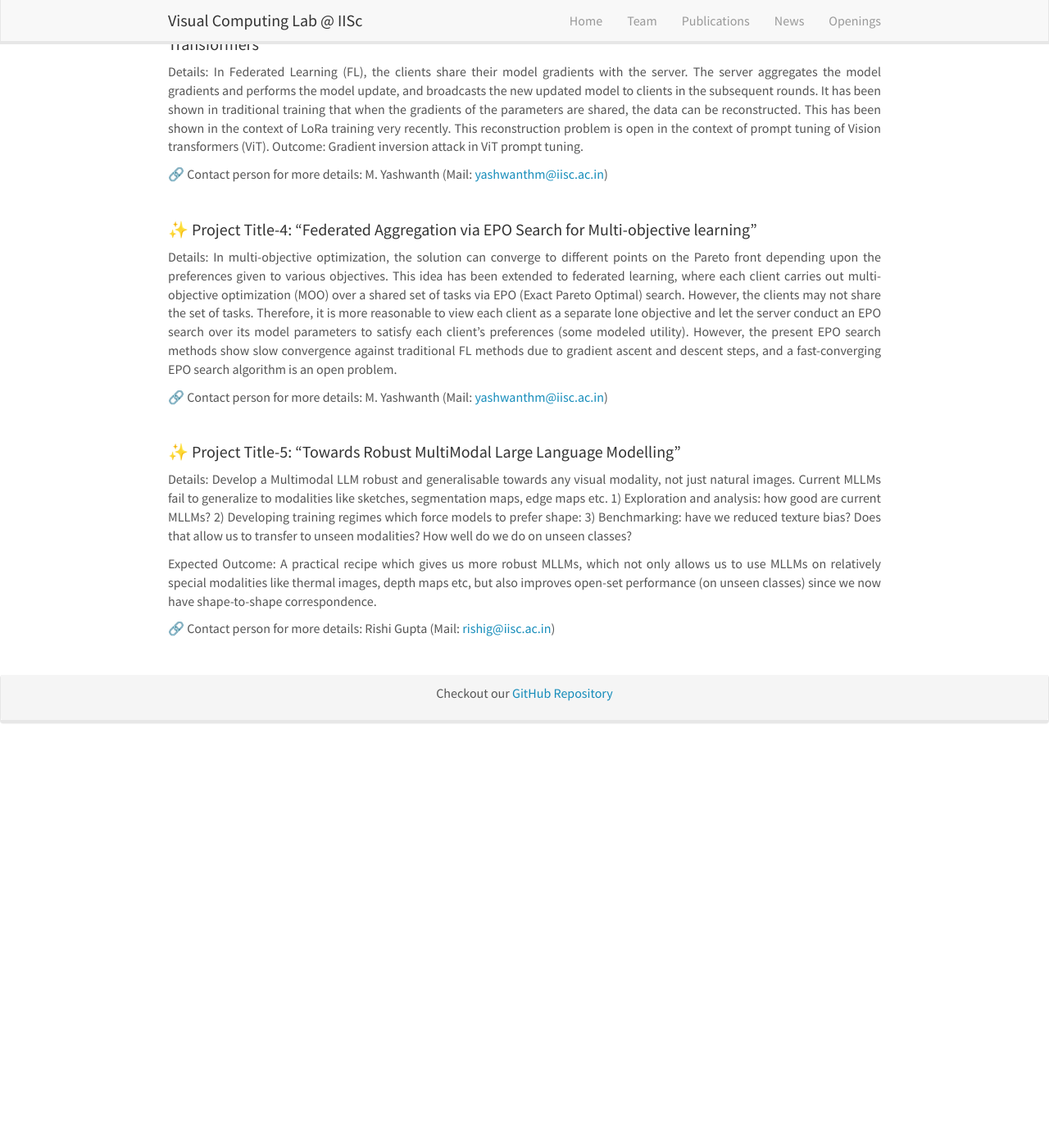
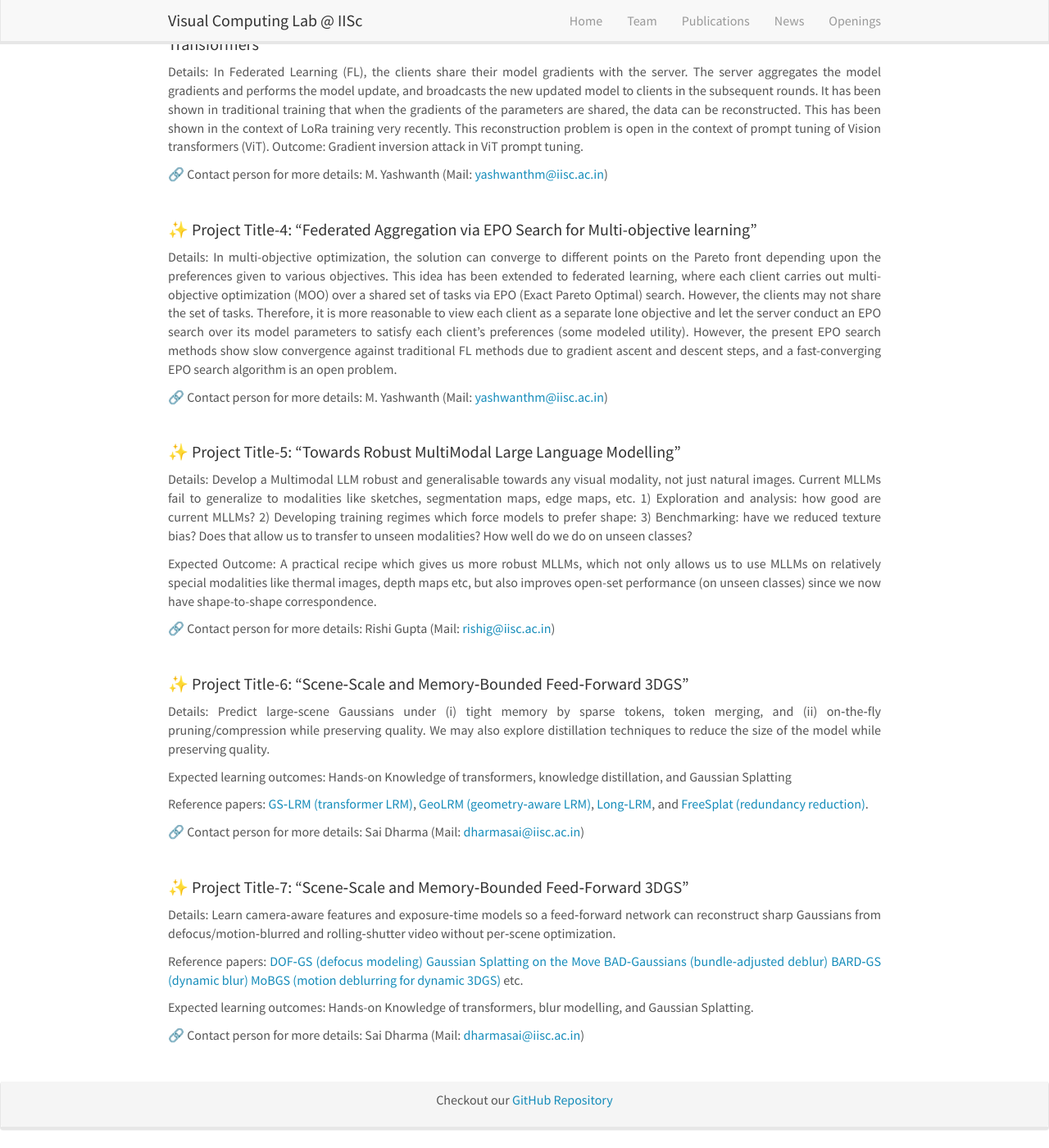
Before and after one commit to vcl-iisc/vclab-website, a Jekyll site: the page built from _pages/mtech_projects.md, in a window 1280 px wide and 1400 px high, scrolled down 489 px. Shown: the whole window at 82% size. Built offline with Jekyll 4.4.1, drawn with Linux system fonts in a browser that asks for light colours; nearby versions of some CDN libraries; before the commit the page ends 1393 px from its top, so only the background shows below that; some of the changed text lies outside the part shown.

Commit message:
Refine project descriptions and add new entries
Updated project details for clarity and consistency, including punctuation corrections and added new projects.

```diff
--- a/_pages/mtech_projects.md
+++ b/_pages/mtech_projects.md
@@ -8,7 +8,7 @@ permalink: /mtech_projects/
 
 
 #### ✨ Project Title-1: "FrameEdit: In-Context Temporal Frame Generation via LLM–Diffusion Fusion"
-Details: Extending the capabilities of [GenHowTo](https://arxiv.org/abs/2312.07322) and [ShowHowTo](https://arxiv.org/abs/2412.01987), we aim to generate the n’th frame from given initial frames while ensuring temporal and structural consistency aligned with given new action prompts. We frame this as an in-context editing problem, leveraging fused Autoregressive LLMs and Generative Diffusion Transformers inspired by [Jenus-Pro](https://arxiv.org/abs/2501.17811), [OmniGen](https://arxiv.org/abs/2409.11340), and [OmniGen-v2](https://arxiv.org/abs/2506.18871), with significant potential for applications such as robotics, AR, VR etc.
+Details: Extending the capabilities of [GenHowTo](https://arxiv.org/abs/2312.07322) and [ShowHowTo](https://arxiv.org/abs/2412.01987), we aim to generate the n’th frame from given initial frames while ensuring temporal and structural consistency aligned with given new action prompts. We frame this as an in-context editing problem, leveraging fused Autoregressive LLMs and Generative Diffusion Transformers inspired by [Jenus-Pro](https://arxiv.org/abs/2501.17811), [OmniGen](https://arxiv.org/abs/2409.11340), and [OmniGen-v2](https://arxiv.org/abs/2506.18871), with significant potential for applications such as robotics, AR, VR, etc.
 
 🔗 Contact person for more details: Shyam Marjit (Mail: <a href="mailto:shyam.marjit@iisc.ac.in">shyammarjit@iisc.ac.in</a>)
 
@@ -39,11 +39,39 @@ Details: In multi-objective optimization, the solution can converge to different
 <br>
 
 #### ✨ Project Title-5: "Towards Robust MultiModal Large Language Modelling"
-Details: Develop a Multimodal LLM robust and generalisable towards any visual modality, not just natural images. Current MLLMs fail to generalize to modalities like sketches, segmentation maps, edge maps etc. 1) Exploration and analysis: how good are current MLLMs? 2) Developing training regimes which force models to prefer shape:  3) Benchmarking: have we reduced texture bias? Does that allow us to transfer to unseen modalities? How well do we do on unseen classes?
+Details: Develop a Multimodal LLM robust and generalisable towards any visual modality, not just natural images. Current MLLMs fail to generalize to modalities like sketches, segmentation maps, edge maps, etc. 1) Exploration and analysis: how good are current MLLMs? 2) Developing training regimes which force models to prefer shape:  3) Benchmarking: have we reduced texture bias? Does that allow us to transfer to unseen modalities? How well do we do on unseen classes?
 
 Expected Outcome: A practical recipe which gives us more robust MLLMs, which not only allows us to use MLLMs on relatively special modalities like thermal images, depth maps etc, but also improves open-set performance (on unseen classes) since we now have shape-to-shape correspondence.
 
-🔗 Contact person for more details: Rishi Gupta (Mail: <a href="mailto:shyam.marjit@iisc.ac.in">rishig@iisc.ac.in</a>)
+🔗 Contact person for more details: Rishi Gupta (Mail: <a href="mailto:rishig@iisc.ac.in">rishig@iisc.ac.in</a>)
 
 
 <br>
+
+#### ✨ Project Title-6: "Scene‑Scale and Memory‑Bounded Feed‑Forward 3DGS"
+Details: Predict large‑scene Gaussians under (i) tight memory by sparse tokens, token merging, and (ii) on‑the‑fly pruning/compression while preserving quality. We may also explore distillation techniques to reduce the size of the model while preserving quality.
+
+Expected learning outcomes: Hands-on Knowledge of transformers, knowledge distillation, and Gaussian Splatting
+
+Reference papers: [GS‑LRM (transformer LRM)](https://arxiv.org/abs/2404.19702), [GeoLRM (geometry‑aware LRM)](https://neurips.cc/virtual/2024/poster/94280), [Long‑LRM](https://arxiv.org/html/2410.12781v2), and [FreeSplat (redundancy reduction)](https://arxiv.org/pdf/2405.17958).
+
+🔗 Contact person for more details: Sai Dharma (Mail: <a href="mailto:dharmasai@iisc.ac.in">dharmasai@iisc.ac.in</a>)
+
+<br>
+
+#### ✨ Project Title-7: "Scene‑Scale and Memory‑Bounded Feed‑Forward 3DGS"
+Details: Learn camera‑aware features and exposure‑time models so a feed‑forward network can reconstruct sharp Gaussians from defocus/motion‑blurred and rolling‑shutter video without per‑scene optimization.
+
+Reference papers: [DOF‑GS (defocus modeling)](https://arxiv.org/abs/2405.17351)
+[Gaussian Splatting on the Move](https://arxiv.org/abs/2403.13327)
+[BAD‑Gaussians (bundle‑adjusted deblur)](https://www.ecva.net/papers/eccv_2024/papers_ECCV/papers/03633.pdf)
+[BARD‑GS (dynamic blur)](https://openaccess.thecvf.com/content/CVPR2025/papers/Lu_BARD-GS_Blur-Aware_Reconstruction_of_Dynamic_Scenes_via_Gaussian_Splatting_CVPR_2025_paper.pdf)
+[MoBGS (motion deblurring for dynamic 3DGS)](https://arxiv.org/abs/2504.15122)
+etc.
+
+Expected learning outcomes: Hands-on Knowledge of transformers, blur modelling, and Gaussian Splatting.
+
+🔗 Contact person for more details: Sai Dharma (Mail: <a href="mailto:dharmasai@iisc.ac.in">dharmasai@iisc.ac.in</a>)
+
+
+<br>
```
